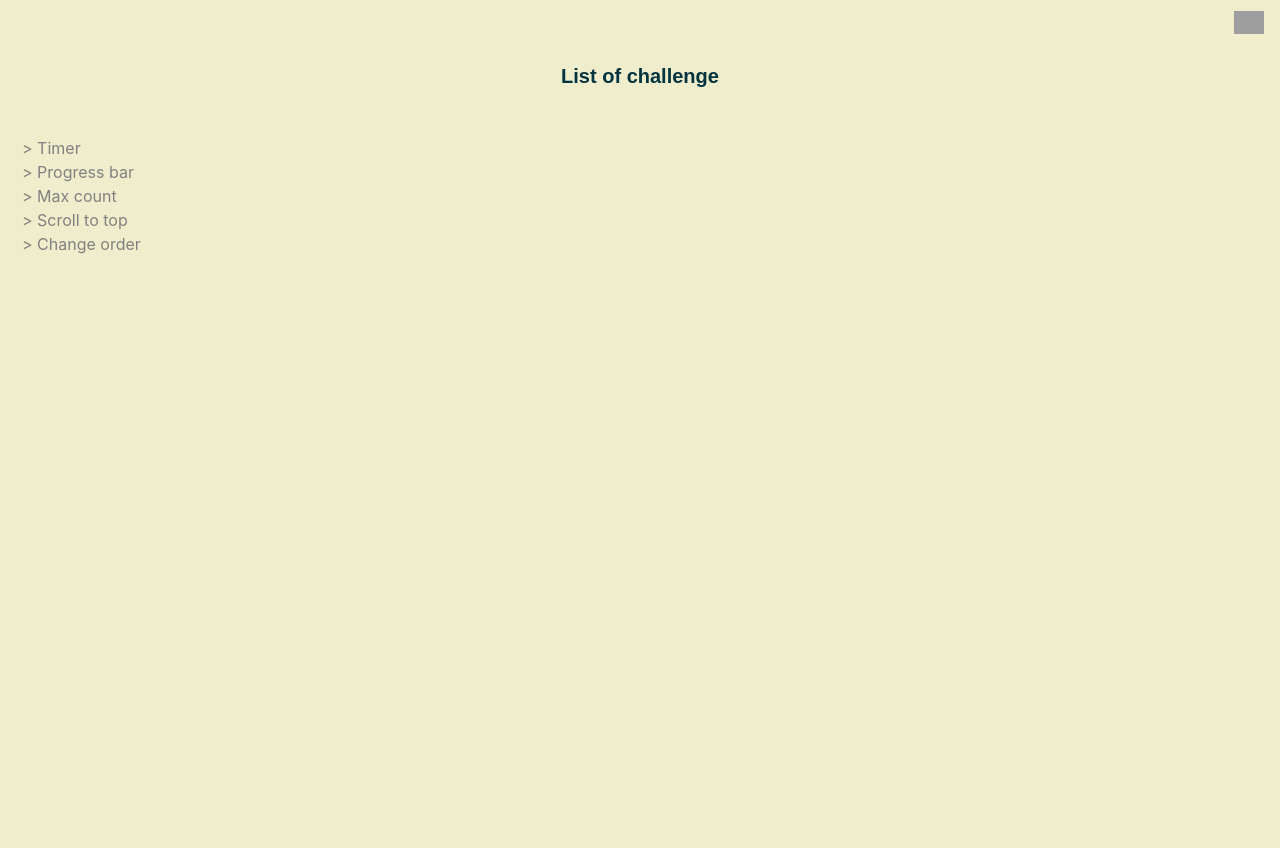
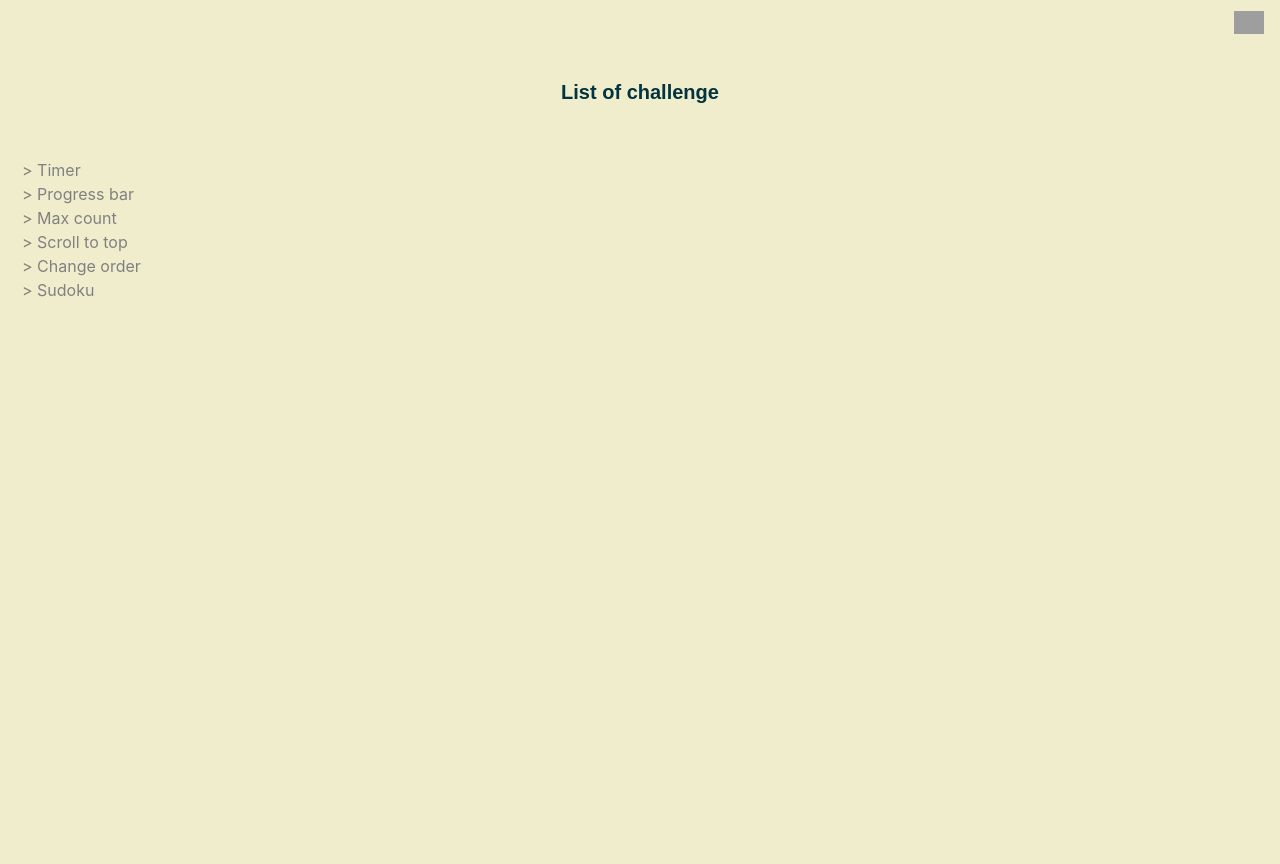
Before and after one commit to newnny/react-coding-challenges, a React (Create React App) app: page / in a window 1280 px wide. Both pictures are taken after a click on the button "List of challenge". Built offline with nearby package versions, Linux system fonts and the light colour scheme; grey boxes are pictures that could not be loaded.

Commit message:
html tag

```diff
--- a/src/App.js
+++ b/src/App.js
@@ -11,9 +11,11 @@ function App() {
   const toggleTheme = () => {
     setTheme((current) => (current === "light" ? "dark" : "light"));
   };
+
+
   return (
     <ThemeContext.Provider value={theme}>
-      <div className="App" id={theme}>
+      <main className="App" id={theme}>
         <div className="btn-div">
           <button onClick={toggleTheme} className="btn">
             {theme === 'light' ?
@@ -23,7 +25,7 @@ function App() {
           </button>
         </div>
         <View />
-      </div>
+      </main>
     </ThemeContext.Provider>
   );
 }
--- a/src/challenges/ChangeOrder.tsx
+++ b/src/challenges/ChangeOrder.tsx
@@ -4,9 +4,9 @@ theme: string | null;
 
 const ChangeOrder:React.FC<ChangeOrderProps> = ({theme}) => {
   return(
-    <div>
+    <>
 
-    </div>
+    </>
   )
 
 }
--- a/src/challenges/MaxCount.tsx
+++ b/src/challenges/MaxCount.tsx
@@ -41,7 +41,7 @@ const MaxCount:React.FC<MaxCountProps> = ({theme}) => {
 
 
   return (
-    <div>
+    <>
       <h2>Max Count</h2>
       <p>please click the button as many as you can till the times up.</p>
       <button
@@ -56,7 +56,7 @@ const MaxCount:React.FC<MaxCountProps> = ({theme}) => {
       >
         {start ? 'stop' : 'start'}
       </button>
-      <div style={{ display: "flex", flexDirection: "column", alignItems: "center" }}>
+      <section style={{ display: "flex", flexDirection: "column", alignItems: "center" }}>
         <h3> you clicked {click} times</h3>
 
         {start && <h2>{time} second</h2>}
@@ -73,8 +73,8 @@ const MaxCount:React.FC<MaxCountProps> = ({theme}) => {
         >
           CLICK
         </button>
-      </div>
-    </div>
+      </section>
+    </>
   )
 }
 
--- a/src/challenges/ProgressBar.tsx
+++ b/src/challenges/ProgressBar.tsx
@@ -53,7 +53,7 @@ const ProgressBar:React.FC<ProgressBarProps> = ({theme}) => {
 
   return (
     <>
-      <div>
+      <section>
         <h2>Progress bar</h2>
         <h4>Using setInterval()</h4>
         <div>
@@ -95,9 +95,9 @@ const ProgressBar:React.FC<ProgressBarProps> = ({theme}) => {
             Clear
           </button>
         </div>
-      </div>
+      </section>
 
-      <div>
+      <section>
         <h4>Using CSS transition</h4>
         <div>
           <div style={{ background: "#fafafa", borderRadius: 10, width: '50%', height: 30 }}>
@@ -139,7 +139,7 @@ const ProgressBar:React.FC<ProgressBarProps> = ({theme}) => {
             </button>
           </div>
         </div>
-      </div>
+      </section>
     </>
   )
 }
--- a/src/components/View.tsx
+++ b/src/components/View.tsx
@@ -1,29 +1,31 @@
-import React, { useContext, useState } from 'react';
+import React, { useContext, useState, lazy, Suspense } from 'react';
 import '../App.css'
 import { list } from './utils';
-import { ChangeOrder, MaxCount, ProgressBar, ScrollToTop, Timer } from '../challenges';
 import { ThemeContext } from '../App';
 
-
+const ChangeOrder = lazy(() => import('../challenges/ChangeOrder'))
+const MaxCount = lazy(() => import('../challenges/MaxCount'))
+const ScrollToTop = lazy(() => import('../challenges/ScrollToTop'))
+const Timer = lazy(() => import('../challenges/Timer'))
+const ProgressBar = lazy(() => import('../challenges/ProgressBar'))
 
 const View = () => {
   const [show, setShow] = useState<boolean>(false)
   const [selectedItem, setSelecteditem] = useState<string>("")
   const theme = useContext(ThemeContext)
+
   return (
-    <div className='view-div'>
-      <div style={{ display: "flex", flexDirection: "row" }}>
-        <div style={{ display: "flex", justifyContent: "center", width: "100%" }}>
+    <section className='view-div'>
+      <dl style={{ display: "flex", justifyContent: "center", width: "100%" }}>
         <button
           className='list-btn'
           onClick={() => setShow(!show)}
         >
           <h2>List of challenge</h2>
         </button>
-        </div>
-      </div>
+      </dl>
       {show &&
-        <div style={{
+        <dl style={{
           display: "flex",
           flexDirection: "column",
           padding: 20,
@@ -31,7 +33,7 @@ const View = () => {
           height: window.innerHeight / 10
         }}>
           {list.map(l =>
-            <a
+            <dt
               key={l.id}
               onClick={() => setSelecteditem(l.name)}
               style={{
@@ -41,11 +43,13 @@ const View = () => {
               }}
             >
               {`> ${l.name}`}
-            </a>
+            </dt>
           )}
-        </div>
+        </dl>
       }
-      <div style={{ padding: 20 }} id={theme!}>
+      <dl style={{ padding: 20 }} id={theme!}>
+        <Suspense fallback={<p>loading</p>}>
+
           {selectedItem === "Timer" &&
             <Timer theme={theme} />
           }
@@ -61,8 +65,9 @@ const View = () => {
           {selectedItem === "Change order" &&
             <ChangeOrder theme={theme} />
           }
-      </div>
-    </div>
+        </Suspense>
+      </dl>
+    </section>
   )
 }
 
--- a/src/components/utils.ts
+++ b/src/components/utils.ts
@@ -4,7 +4,8 @@ export const list = [
   { id: 3, name: "Max count" },
   { id: 4, name: "Scroll to top" },
   { id: 5, name: "Change order" },
-  //{ id: 6, name: "" },
+  { id: 6, name: "Sudoku" },
+  //{ id: 7, name: "" },
 ];
 
 export const RandomData = [
```
Also changed, not shown: src/challenges/Sudoku.tsx (added, +9 -0 lines). Lines whose indentation alone changed are shown as unchanged.
